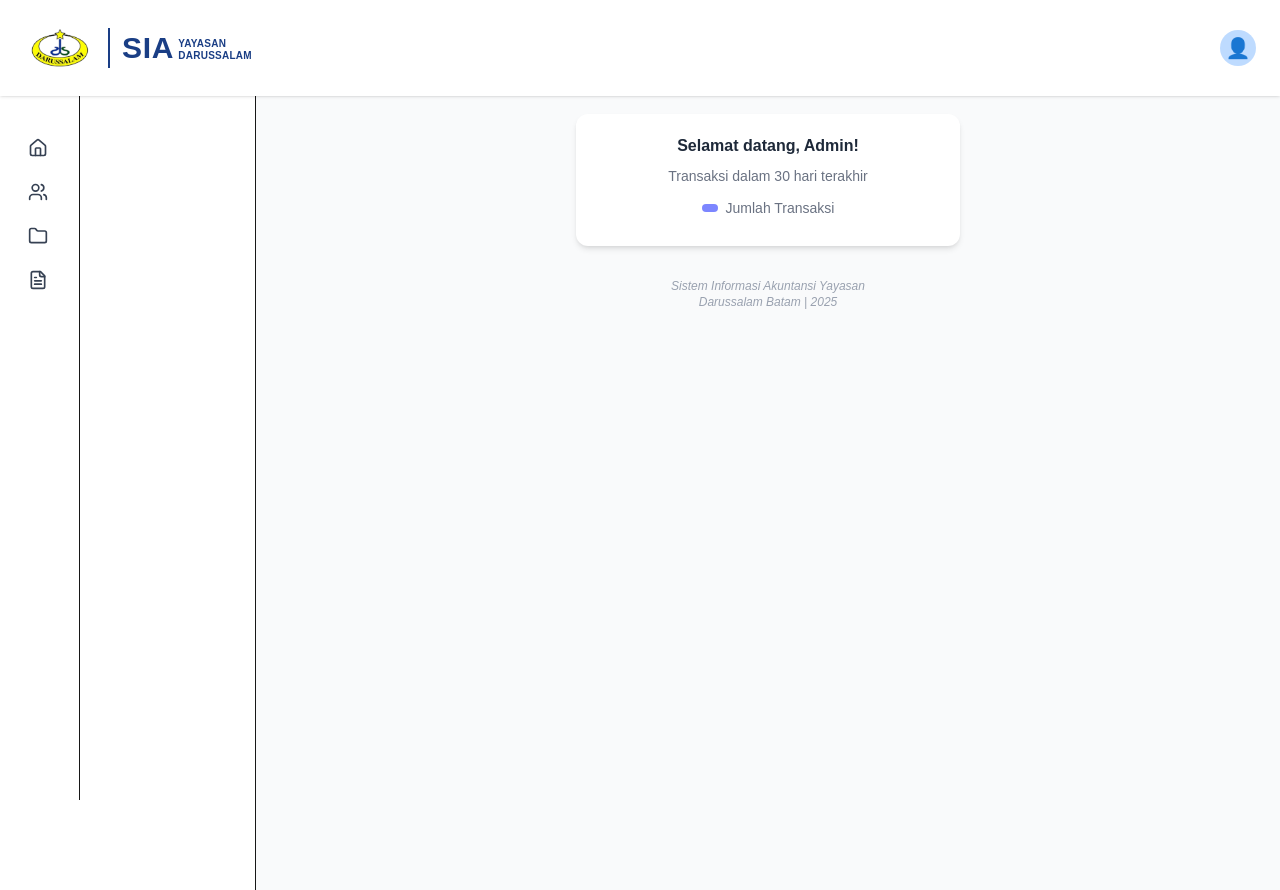
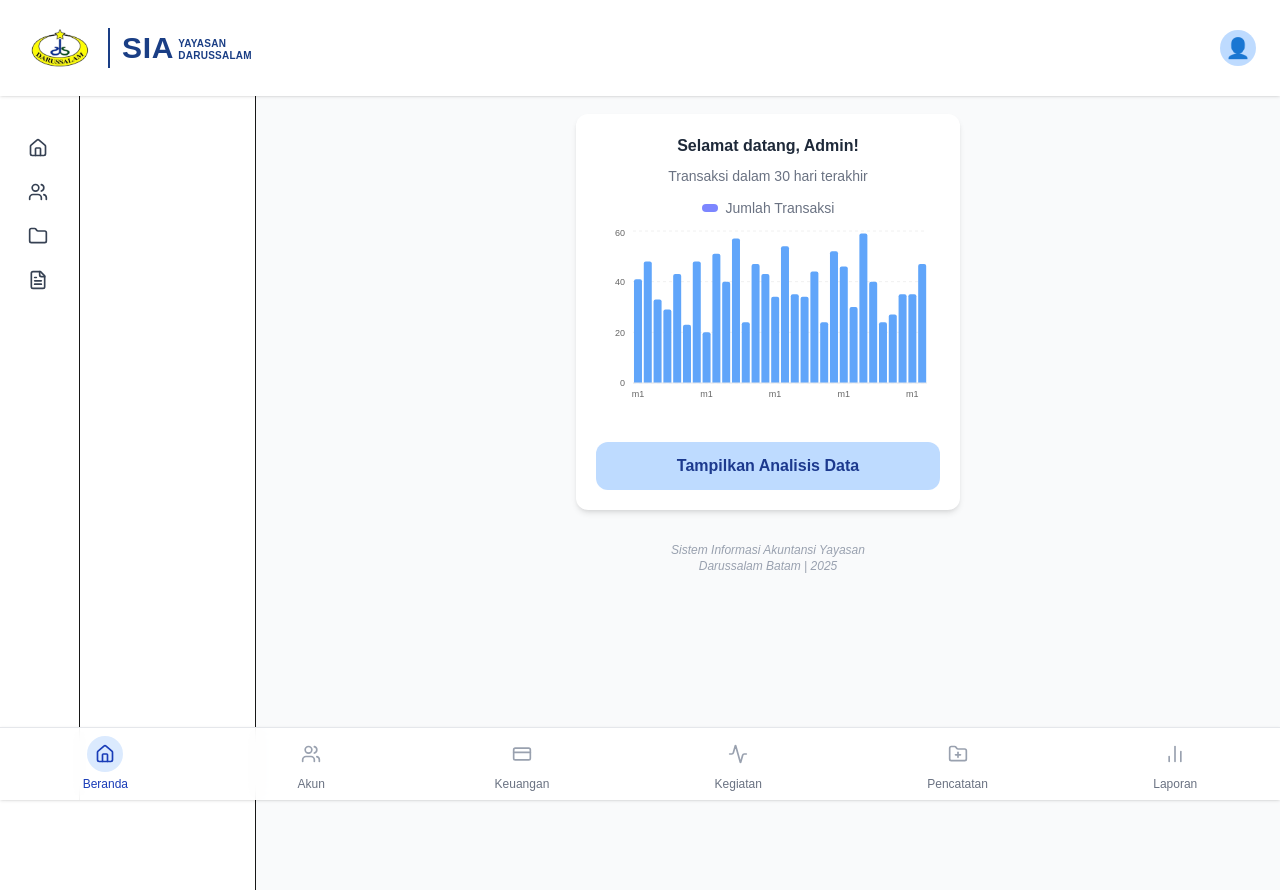
Before and after one commit to BijiKacang13/PBLPAGI3B1, a Next.js app in the folder frontend/frontend/: page /admin/beranda in a window 1280 px wide. Built offline with nearby package versions, Linux system fonts and the light colour scheme.

Commit message:
menambahkan frontend chart pada beranda admin

```diff
--- a/frontend/frontend/src/app/admin/beranda/page.tsx
+++ b/frontend/frontend/src/app/admin/beranda/page.tsx
@@ -1,18 +1,45 @@
 import Navbar from "@/components/Navbar";
 // import ChartTransaksi from "../components/ChartTransaksi";
 import NavbarBottom from "@/components/NavbarBottom";
-
+import ChartTransaksi from "@/components/ChartTransaksi";
 export default function Beranda() {
   return (
     <div className="min-h-screen flex flex-col bg-gray-50 text-gray-800 pb-20">
-
+      {/* Header */}
+      {/* <header className="flex items-center justify-between px-3 py-2 ">
+        <div className="flex items-center gap-1">
+           <img
+            src="/logo.png"
+            alt="Logo Yayasan"
+            width={55}
+            height={55}
+            className="w-16 h-16 object-contain"
+          />
+            <div className="w-[2px] h-10 bg-[#1A3E85]"></div>
+          <div className="flex flex-col justify-center">
+            <div className="flex items-center gap-1">
+              <h1 className="text-3xl font-extrabold text-[#1A3E85] tracking-wide">
+                SIA
+              </h1>
+              <p className="text-xs font-semibold text-[#1A3E85] tracking-wide leading-tight">
+                <span className="inline-block w-[70px] text-left">YAYASAN</span>
+                <br />
+                <span className="inline-block w-[70px] text-left">DARUSSALAM</span>
+              </p>
+            </div>
+          </div>
+        </div>
+        <div className="p-2 rounded-full bg-blue-200 border border-blue-200">
+          <User size={20} className="text-blue-900" />
+        </div>
+      </header> */}
       <Navbar />
 
       {/* Konten utama */}
       <main className="flex flex-col items-center mt-6 px-4">
-        <div className="bg-white shadow-md rounded-xl p-5 w-full max-w-sm text-center">
-          <p className="font-semibold mb-2">Selamat datang, Admin!</p>
-          <p className="text-gray-500 text-sm mb-3">
+        <div className="bg-white shadow-md rounded-xl p-5 w-full max-w-sm">
+          <p className="font-semibold mb-2 text-center">Selamat datang, Admin!</p>
+          <p className="text-gray-500 text-sm mb-3 text-center">
             Transaksi dalam 30 hari terakhir
           </p>
 
@@ -23,7 +50,12 @@ export default function Beranda() {
           </div>
 
           {/* Chart */}
-          {/* <ChartTransaksi /> */}
+          <ChartTransaksi />
+
+          {/* Button Analisis Data */}
+          <button className="w-full bg-blue-200 hover:bg-blue-300 text-blue-900 font-semibold py-3 px-4 rounded-xl transition-colors mt-6">
+            Tampilkan Analisis Data
+          </button>
         </div>
 
         <p className="text-gray-400 text-xs italic mt-8 text-center">
@@ -33,6 +65,7 @@ export default function Beranda() {
 
       {/* Navbar bawah */}
       {/* <NavbarBottom /> */}
+      <NavbarBottom />
     </div>
   );
 }
--- /dev/null
+++ b/frontend/frontend/src/components/ChartTransaksi.tsx
@@ -0,0 +1,101 @@
+"use client";
+
+import React, { useState } from 'react';
+import { BarChart, Bar, XAxis, YAxis, CartesianGrid, Tooltip, ResponsiveContainer, Cell } from 'recharts';
+
+// Generate data transaksi 30 hari terakhir
+const generateData = () => {
+  const data = [];
+  const now = new Date();
+
+  for (let i = 29; i >= 0; i--) {
+    const date = new Date(now);
+    date.setDate(date.getDate() - i);
+    data.push({
+      date: date.toLocaleDateString('id-ID', { day: '2-digit', month: 'short' }),
+      fullDate: date.toLocaleDateString('id-ID', { day: '2-digit', month: 'long', year: 'numeric' }),
+      jumlah: Math.floor(Math.random() * 40) + 20
+    });
+  }
+  return data;
+};
+
+const CustomTooltip = ({ active, payload }: any) => {
+  if (active && payload && payload.length) {
+    return (
+      <div className="bg-white p-3 rounded-lg shadow-lg border border-gray-200">
+        <p className="text-sm font-semibold text-gray-800">{payload[0].payload.fullDate}</p>
+        <p className="text-sm text-blue-600 font-bold">
+          {payload[0].value} Transaksi
+        </p>
+      </div>
+    );
+  }
+  return null;
+};
+
+// Mengelompokkan data per minggu untuk label m1, m2, m3, m4
+const getWeekLabel = (index: number) => {
+  if (index < 7) return 'm1';
+  if (index < 14) return 'm2';
+  if (index < 21) return 'm3';
+  return 'm4';
+};
+
+export default function ChartTransaksi() {
+  const [activeBar, setActiveBar] = useState<number | null>(null);
+  const transactionData = generateData();
+
+  return (
+    <div className="w-full h-48 -mx-2">
+      <ResponsiveContainer width="100%" height="100%">
+        <BarChart
+          data={transactionData}
+          margin={{ top: 5, right: 5, left: -15, bottom: 5 }}
+          onMouseMove={(state) => {
+            if (state.isTooltipActive) {
+              const index = state.activeTooltipIndex;
+              setActiveBar(typeof index === 'number' ? index : null);
+            } else {
+              setActiveBar(null);
+            }
+          }}
+          onMouseLeave={() => setActiveBar(null)}
+        >
+          <CartesianGrid strokeDasharray="3 3" stroke="#f0f0f0" vertical={false} />
+          <XAxis
+            dataKey="date"
+            tick={{ fontSize: 9, fill: '#666' }}
+            interval={6}
+            tickFormatter={(value, index) => getWeekLabel(index)}
+            axisLine={{ stroke: '#e5e7eb' }}
+            tickLine={false}
+          />
+          <YAxis
+            tick={{ fontSize: 9, fill: '#666' }}
+            domain={[0, 60]}
+            ticks={[0, 20, 40, 60]}
+            axisLine={false}
+            tickLine={false}
+          />
+          <Tooltip
+            content={<CustomTooltip />}
+            cursor={{ fill: 'rgba(59, 130, 246, 0.1)' }}
+          />
+          <Bar
+            dataKey="jumlah"
+            radius={[2, 2, 0, 0]}
+            maxBarSize={8}
+          >
+            {transactionData.map((entry, index) => (
+              <Cell
+                key={`cell-${index}`}
+                fill={activeBar === index ? '#2563eb' : '#60a5fa'}
+              />
+            ))}
+          </Bar>
+        </BarChart>
+      </ResponsiveContainer>
+    </div>
+  );
+}
```
